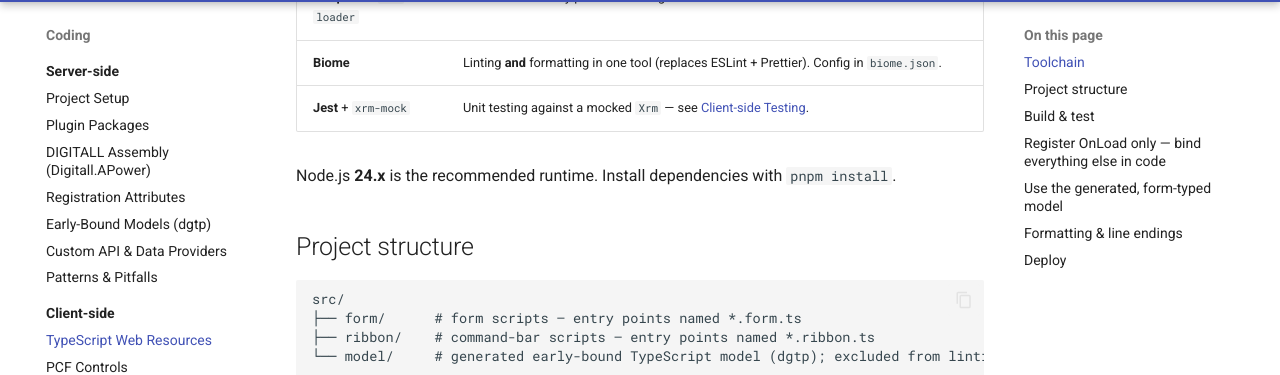
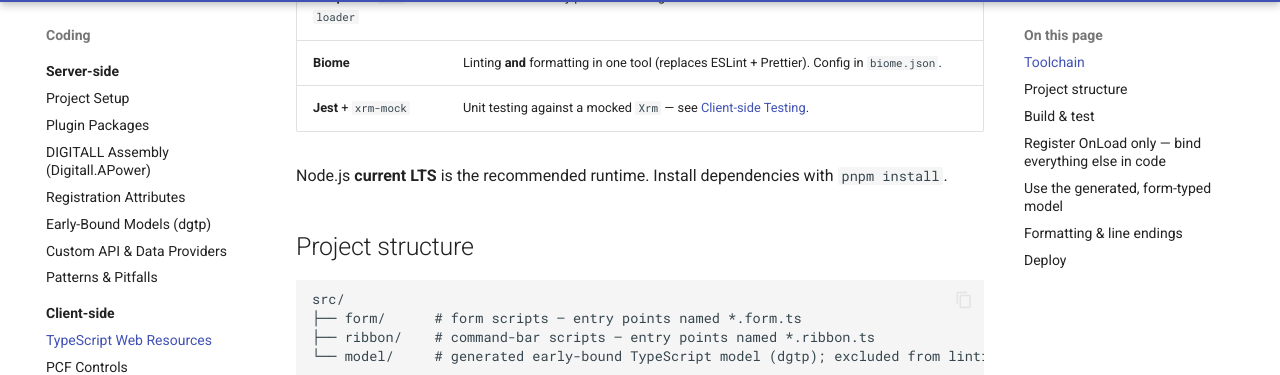
Before and after one commit to DIGITALLNature/DIGITALLNature.github.io, an MkDocs documentation site: the page built from docs/coding/clientside/typescript-webresources.md, in a window 1280 px wide and 900 px high, scrolled down 505 px. Shown: the part 94-469 px from the top of the window. Built offline with MkDocs 1.6.1 and Material for MkDocs 9.7.7, drawn with Linux system fonts in a browser that asks for light colours; the version menu is left out.

Commit message:
fix: remove node.js pinning, use LTS instead
Co-authored-by: Copilot Autofix powered by AI <175728472+Copilot@users.noreply.github.com>

```diff
--- a/docs/coding/clientside/typescript-webresources.md
+++ b/docs/coding/clientside/typescript-webresources.md
@@ -15,7 +15,7 @@ repository — clone it rather than wiring up TypeScript, bundling, and linting
 | **Biome** | Linting **and** formatting in one tool (replaces ESLint + Prettier). Config in `biome.json`. |
 | **Jest** + `xrm-mock` | Unit testing against a mocked `Xrm` — see [Client-side Testing](../../testing/clientside-testing.md). |
 
-Node.js **24.x** is the recommended runtime. Install dependencies with `pnpm install`.
+Node.js **current LTS** is the recommended runtime. Install dependencies with `pnpm install`.
 
 ## Project structure
 
```
